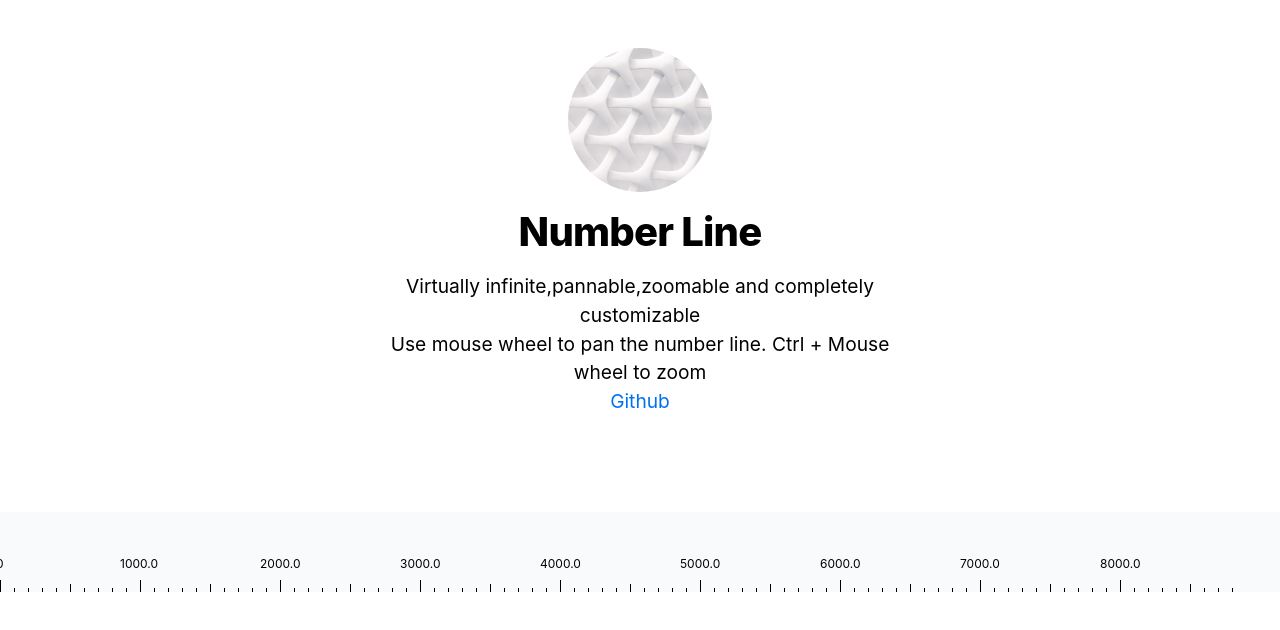
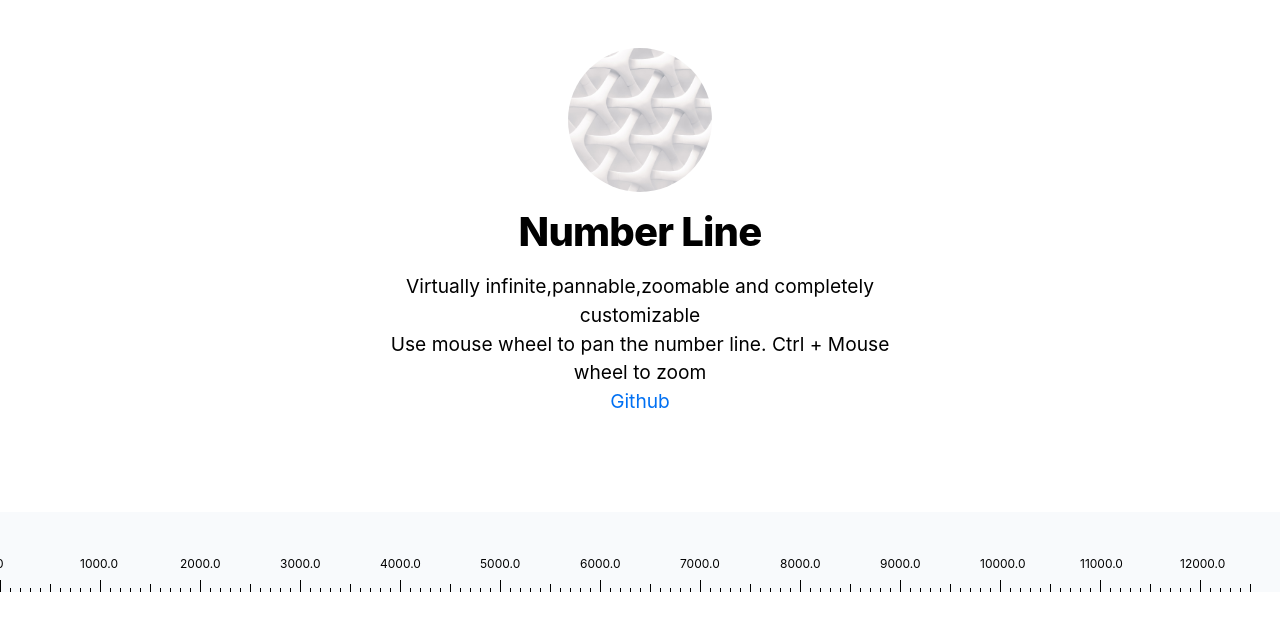
Before and after one commit to xorsafe/number-line, a Next.js app in the folder number-line/: page / in a window 1280 px wide. Shown: the top 630 px of the page. Built offline with nearby package versions, Linux system fonts and the light colour scheme.

Commit message:
Fixed all bugs in adaptive zooming

```diff
--- a/number-line/pages/index.tsx
+++ b/number-line/pages/index.tsx
@@ -160,7 +160,7 @@ class Home extends React.Component {
 	zoom=(event:WheelEvent)=>{
 		const delta = event.deltaY*0.01;
 		const value= numberScale.valueAt(event.x,false);
-
+		// console.log("event.x",event.x);
 		numberScale.zoomAround(value,event.x,delta);
 
 		this.numberLineContainer.current?.setState({model:numberScale.buildViewModel(this.containerWidth)})
--- a/number-line/pages/my-number-line.ts
+++ b/number-line/pages/my-number-line.ts
@@ -81,6 +81,8 @@ export class NumberLine{
 	private _magnification:number = 1;
 	private _unitLength:number = -1;
 	private _unitValue:number = -1;
+
+	// a bunch of variables to statefully control zooming
 	private _lastZoomValue!:number;
 	private _lastZoomAddress!:number;
 	private _lastZoomValid = false;
@@ -184,17 +186,15 @@ export class NumberLine{
 		const scaleCategory = this.unitScaleCategory();
 
 		if(scaleCategory=='above'){
-			// outside range
-			// unit length is midpoint of the 2 breakpoints
-			// notice that we divide by 2 and below we add 0.5 to the domainValue
-			this._unitLength = (this.options.breakpoints[0]+this.options.breakpoints[1])/2;
+			// unit length is chosen to be lower breakpoint
+			this._unitLength = this.options.breakpoints[0];
 		}else if(scaleCategory=='within'){
-			// within subdivision range
+
 			const startingMagnification = this.options.baseUnitValue/this.options.subdivisionFallout[0];
 			const subdivisionIndex = Math.trunc((this.magnification - startingMagnification)/this.options.stretchModulo!);
 			this._unitValue = this.options.subdivisionFallout[subdivisionIndex];
-			// unit length needs to be carried from before(adding 0.5 to match the midpoint from above)
-			const domainValue = 1 + (this.magnification - startingMagnification)%this.options.stretchModulo! + 0.5;
+			// unit length needs to be carried from before
+			const domainValue = 1 + (this.magnification - startingMagnification)%this.options.stretchModulo!;
 
 			this._unitLength = rangeMapper(
 								domainValue,
@@ -202,19 +202,23 @@ export class NumberLine{
 								this.options.stretchModulo!+1,
 								this.options.breakpoints[0],
 								this.options.breakpoints[1]);
-			console.log("within subdivision unitValue "+this.unitValue," unitLength"+this.unitLength)
+
 		}else{
 			// below subdivision range
 			this._unitValue = this.options.subdivisionFallout[this.options.subdivisionFallout.length-1];
+			if(this.options.maximumLengthOfLastSubdivision<this.options.breakpoints[0]){
+				this._unitLength = this.options.maximumLengthOfLastSubdivision;
+			}else{
+				// we need to linearly interpolate between breakpoint[0] & maximumLengthOfLastSubdivision
+				// for this, we need to find to find the interpolation factor
+				const startingMagnification = this.options.baseUnitValue/this.options.subdivisionFallout[0];
+				const lastMagnificationStart = startingMagnification + this.options.stretchModulo! * (this.options.subdivisionFallout.length-1);
 
-			const repeater = 1 + this.magnification%this.options.stretchModulo!;
-			this._unitLength = rangeMapper(
-								repeater,
-								1,
-								this.options.stretchModulo!+1,
-								this.options.breakpoints[0],
-								this.options.maximumLengthOfLastSubdivision);
-			console.log("below subdivision unitValue "+this.unitValue," unitLength"+this.unitLength)
+				const t = (this.magnification - lastMagnificationStart)/this.options.stretchModulo!;
+				this._unitLength = this.options.breakpoints[0]
+				+ t*(this.options.maximumLengthOfLastSubdivision - this.options.breakpoints[0]);
+			}
+
 		}
 	}
 
@@ -227,34 +231,23 @@ export class NumberLine{
 	unitScaleCategory():'above'|'within'|'last'{
 
 		if(this.options.subdivisionFallout==null || this.options.subdivisionFallout.length==0){
-			// above range
 			return 'above';
 		}else{
+
 			const startingMagnification = this.options.baseUnitValue/this.options.subdivisionFallout[0];
-			const subdivisionIndex = Math.trunc((this.magnification - startingMagnification)/this.options.stretchModulo!);
-			if(subdivisionIndex<0){
+			if(this.magnification<startingMagnification){
 				return 'above';
-			}else if(subdivisionIndex<this.options.subdivisionFallout.length){
-				return 'within';
 			}else{
-				return 'last';
+				const subdivisionIndex = Math.trunc((this.magnification - startingMagnification)/this.options.stretchModulo!);
+				const subdivisionValue = this.options.subdivisionFallout[subdivisionIndex];
+				console.log("subdivionValue",subdivisionValue," last sub",this.options.subdivisionFallout[this.options.subdivisionFallout.length-1]);
+				if(subdivisionValue>this.options.subdivisionFallout[this.options.subdivisionFallout.length-1]){
+					return 'within';
+				}else{
+					return 'last';
+				}
 			}
 		}
-
-		// if(this.options.subdivisionFallout==null || this.options.subdivisionFallout.length==0){
-		// 	// above range
-		// 	return 'above';
-		// }else if(this._unitValue>this.options.subdivisionFallout[0]){
-		// 	// also above range
-		// 	return 'above';
-		// }else if(this._unitValue>this.options.subdivisionFallout[this.options.subdivisionFallout.length-1]){
-
-		// 	// within subdivision range
-		// 	return 'within';
-		// }else{
-		// 	// last subdivision range
-		// 	return 'last';
-		// }
 	}
 
 	/**
@@ -413,7 +406,7 @@ export class NumberLine{
 		this._magnification+=delta;
 		this.computeScale();
 		const scaleCategory = this.unitScaleCategory();
-		console.log("scale category "+scaleCategory)
+		console.log("scale category "+scaleCategory," unitLength:"+this.unitLength)
 		if(scaleCategory=='last' && this.unitLength>this.options.maximumLengthOfLastSubdivision){
 			// cancel all changes and return false
 			console.log("last subdivision limit reached");
@@ -421,6 +414,7 @@ export class NumberLine{
 			this.computeScale();
 			return false;
 		}
+		// TODO store the new magnfication in private lastZoomMagnification
 		const after = this.locationOf(value,false);
 		const cancelDifference = after - before;
 		if(scaleCategory!='above'){
```
